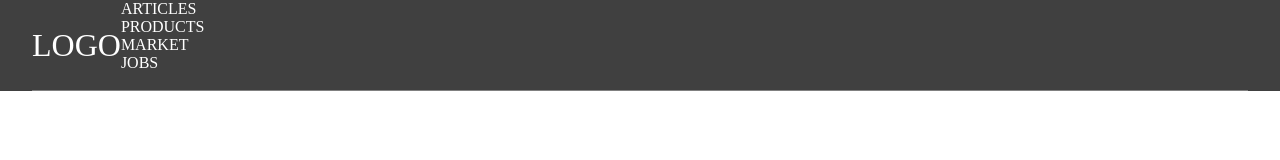
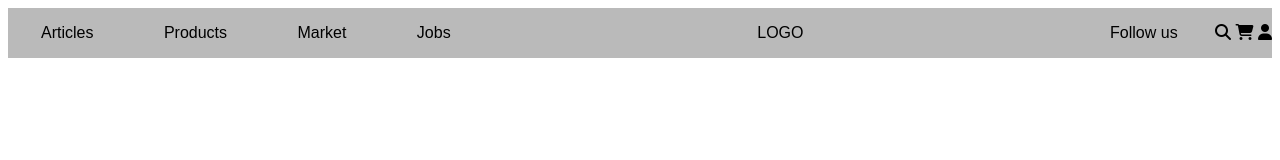
Before and after one commit to Shawnhardin01/codeup-web-exercises, a plain HTML site: page html/flexbox-nav-exercise.html in a window 1280 px wide. Drawn offline with Linux system fonts and the light colour scheme.

Commit message:
quick save

```diff
--- a/css/flex-form.css
+++ b/css/flex-form.css
@@ -58,7 +58,7 @@ body {
 }
 
 .destination {
-   display: flex;
+
     flex-basis:15em ;
     /* TODO:
         Add an explicit size for items along the main axis of 15em.
--- a/css/flexbox-nav-exercise.css
+++ b/css/flexbox-nav-exercise.css
@@ -1,66 +1,29 @@
-* {
-    box-sizing: border-box;
-}
-body {
-    margin: 0;
-    min-height: 100vh;
-}
-header {
-    background: #404040;
-    bottom: 0;
-    width: 100%;
-    float: bottom;
-}
-.container {
-    min-width: 768px;
-    width: 95%;
-    max-width: 1400px;
-    margin: 0 auto;
-
-}
-h1 {
-    font-size: 2em;
-}
-footer h1 {
-    margin: 0;
-    font-weight: bolder;
-
-}
-
-header a {
-    color: #ffffff;
-    text-decoration: none;
-}
-
-header ul {
-    list-style: none;
-    margin: 0;
-    padding: 0;
+.menu{
     display: inline-block;
 
 }
-
-.top-footer {
-    display: flex;
+#section1{
 
 }
-.icon-wrapper {
-    border: 2px solid grey;
-    border-radius: 2.4em;
-    height: 2.4em;
-    width: 2.4em;
-    display: flex;
-}
+ a{
+     text-decoration: none;
+     color: black;
+ }
 
-header .top-footer a {
-    text-transform: uppercase;
-    font-weight: 200;
-}
-header .bottom-footer a {
-    margin: .3em;
-}
-.line {
-    width: 100%;
-    height: 1px;
-    background: grey;
-}
+ .nav-item{
+     margin: 13px;
+     padding:20px;
+
+ }
+ nav {
+     background: #bababa;
+     display: flex;
+     justify-content: space-between;
+     font-family: sans-serif;
+     align-items: center;
+     width: 100%;
+ }
+ #logo{
+
+     padding: .2em;
+ }
--- a/html/flexbox-nav-exercise.html
+++ b/html/flexbox-nav-exercise.html
@@ -8,28 +8,24 @@
 <body>
 
 
-<header>
-  <div class="container">
-    <section class="top-footer">
-      <div class="logo-div">
-        <h1><a href="#">Logo</a></h1>
-        <a href="#"></a>
-      </div>
-      <ul>
-        <li><a href="#">Articles</a></li>
-        <li><a href="#">Products</a></li>
-        <li><a href="#">Market</a></li>
-        <li><a href="#">Jobs</a></li>
-      </ul>
+<nav>
+    <div id="section1" class="menu">
+      <a class="nav-item" href="#" >Articles</a>
+      <a class="nav-item" href="#" >Products</a>
+      <a class="nav-item" href="#" >Market</a>
+      <a class="nav-item" href="#" >Jobs</a>
+    </div>
 
-    </section>
-    <div class="line"></div>
-    <section class="bottom-footer">
+    <a id="logo" class="nav-item" href="#" >LOGO</a>
 
-
-    </section>
-  </div>
-</header>
+    <div id="section2" class="menu">
+      <a class="nav-item" href="#" >Follow us</a>
+      <i class="nav-icon fa fa-search" aria-hidden="true"></i>
+      <i class="nav-icon fa fa-shopping-cart" aria-hidden="true"></i>
+      <i class="nav-icon fa fa-user" aria-hidden="true"></i>
+    </div>
+</nav>
+<script src="https://kit.fontawesome.com/c5e9405482.js" crossorigin="anonymous"> </script>
 </body>
 
 </html>
```
